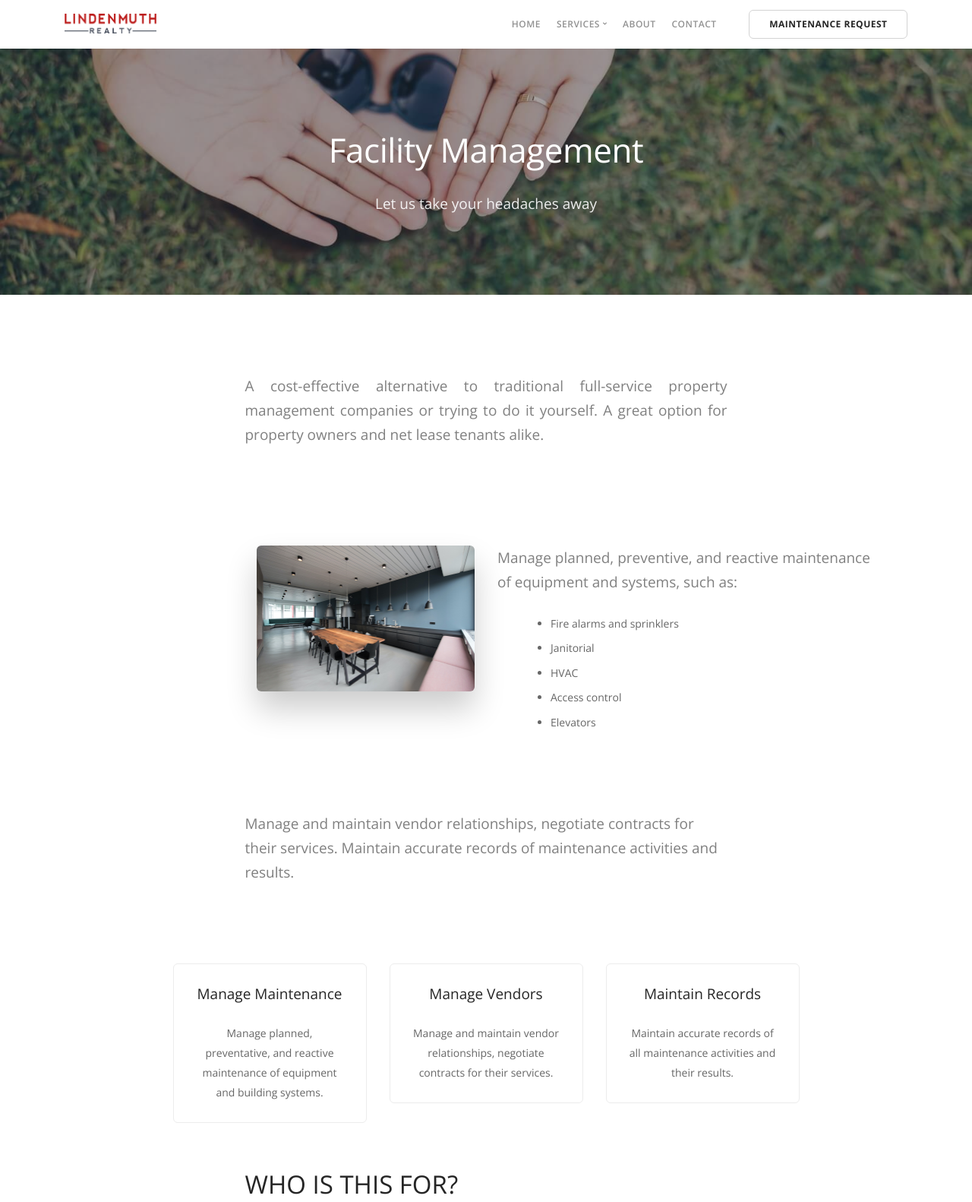
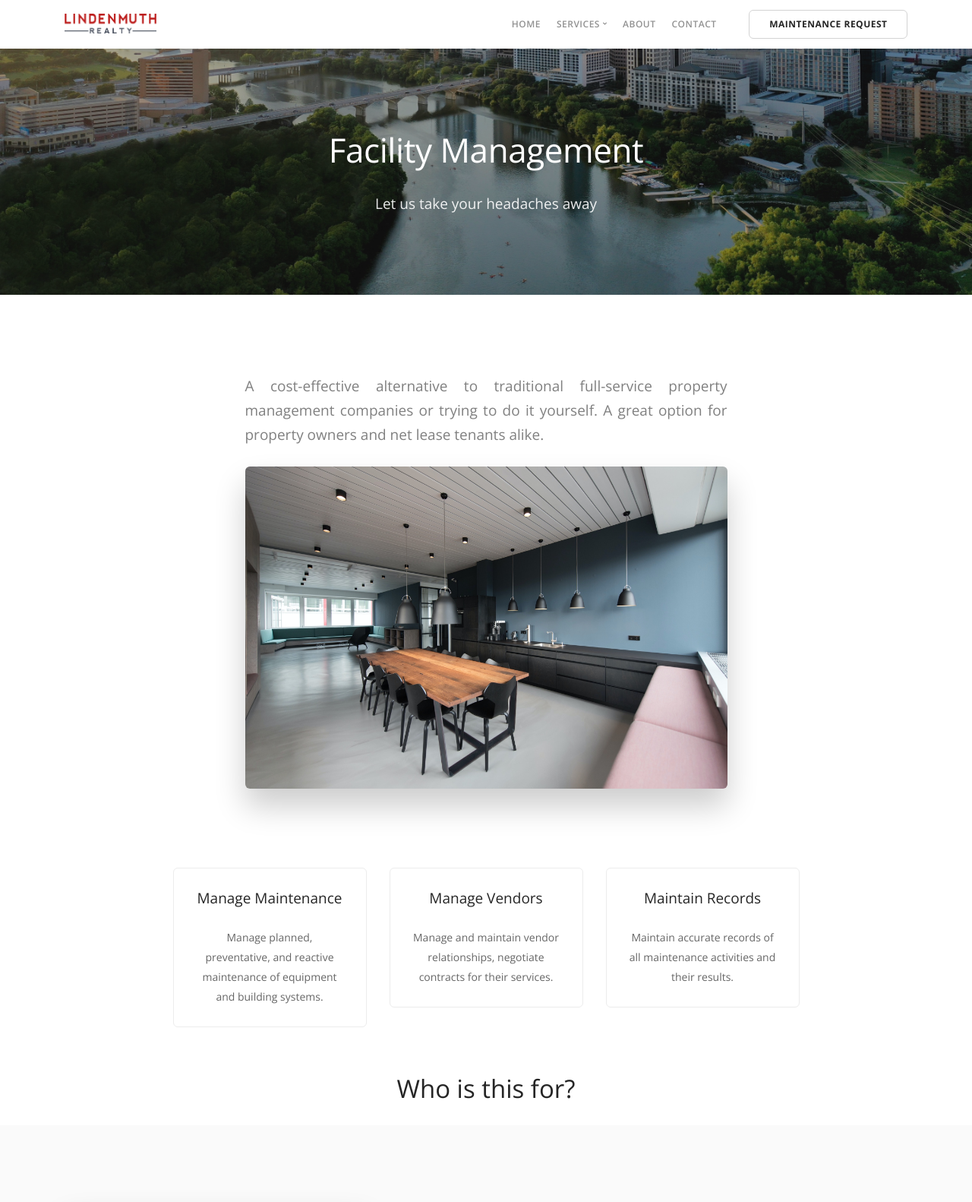
Before and after one commit to Euaell/Lindenmuth_Deploy, a PHP site: page /fm.html in a window 1280 px wide. Shown: the top 1582 px of the page at 76% size. Run offline with PHP 8.4, Linux system fonts and the light colour scheme; some web fonts are replaced.

Commit message:
Progress on revision 2

```diff
--- a/css/custom.css
+++ b/css/custom.css
@@ -43,22 +43,74 @@
 
   width: 100%;
   text-align: center;
-  color: green;
+  color: #7D9CAE;
 }
 
 .pm-table {
     display: table;
+    border-collapse: collapse;
 }
 
+.pm-table td, .pm-table th {
+    border: none;
+}
+
+.pm-table td:nth-child(even) {
+    background-color: #f5f5f5; /* gray */
+}
+.pm-table td:nth-child(odd) {
+    background-color: #ffffff; /* white */
+}
+
+.pm-table th:nth-child(even) {
+    background-color: #f5f5f5; /* gray */
+}
+
+.pm-table th:nth-child(odd) {
+    background-color: #ffffff; /* white */
+}
+
+/* set the width for the table columns */
+
+
 .btn--primary {
-    background-color: #BC1C1B !important;
-    border-color: #BC1C1B !important;
+    background-color: #7D9CAE !important;
+    border-color: #7D9CAE !important;
 }
 
 .link--primary {
-    color: #BC1C1B;
+    color: #7D9CAE;
 }
 
 .color--primary {
-    color: #BC1C1B !important;
+    color: #7D9CAE !important;
 }
+
+.contact-address {
+    padding-left: 3rem;
+}
+
+.home-image-link {
+   margin-bottom: 1.85714286em !important;
+}
+
+.home-image-title {
+    transition: all 0.3s ease;
+}
+
+.home-image-title:hover {
+    font-weight: 500;
+    text-decoration: none;
+}
+.table-container {
+    overflow-x: auto;
+}
+
+.image-padding-remove {
+    padding-left: 0 !important;
+}
+
+.table-button {
+    padding-left: 1rem;
+    padding-right: 1rem;
+}
--- a/fm.html
+++ b/fm.html
@@ -125,7 +125,7 @@
         <div class="main-container">
             <section class="text-center imagebg" data-overlay="4">
                 <div class="background-image-holder background--bottom">
-                    <img alt="background" src="img/landing-3.jpg" />
+                    <img alt="background" src="img/austin-bg-2.jpg" />
                 </div>
                 <div class="container">
                     <div class="row">
@@ -143,37 +143,12 @@
             <section class="">
                 <div class="container">
                     <div class="row justify-content-around">
-                        <div class="col-md-8 col-lg-7">
+                        <div class="col-7">
                             <p class="lead full-justify">A cost-effective alternative to traditional full-service property management companies or trying to do it yourself. A great option for property owners and net lease tenants alike.</p>
 
-                            <section class="switchable feature-large mt--0">
-                                <div class="container mt--0 mb--0">
-                                    <div class="row justify-content-around">
-                                        <div class="col-md-12 col-lg-10">
-                                            <div class="mt--0">
-                                                <p class="lead">Manage planned, preventive, and reactive maintenance of equipment and systems, such as:</p>
-                                                <ul class="list--loose lindenmuth-list">
-                                                    <li>Fire alarms and sprinklers</li>
-                                                    <li>Janitorial</li>
-                                                    <li>HVAC</li>
-                                                    <li>Access control</li>
-                                                    <li>Elevators</li>
-                                                </ul>
-                                            </div>
-                                        </div>
-                                        <div class="col-md-6">
-                                            <img alt="Facility Management Image" class="border--round box-shadow-wide" src="img/facility-managment.jpg" />
-                                        </div>
-                                    </div>
-                                    <!--end of row-->
-                                </div>
-                                <!--end of container-->
-                            </section>
-
-                            <p class="lead">
-                                Manage and maintain vendor relationships, negotiate contracts for their services.
-                                Maintain accurate records of maintenance activities and results.
-                            </p>
+                            <div class="col-12 image-padding-remove">
+                                <img alt="Facility Management Image" class="border--round box-shadow-wide" src="img/facility-managment.jpg" />
+                            </div>
                         </div>
                     </div>
                 </div>
@@ -212,74 +187,86 @@
                 <!--end of container-->
             </section>
 
-            <section class="">
+            <h2 class="text-center">Who is this for?</h2>
+
+            <section class="feature-large switchable bg--secondary">
                 <div class="container">
-                    <div class="row justify-content-around">
-                        <div class="col-md-8 col-lg-7">
-                            <h2 class="type--uppercase">Who is this for?</h2>
-                            <ul class="list--loose lindenmuth-list-2">
-                                <!-- <li>
-                                    <p class="lead">On Demand Maintenance Services</p>
-                                    <ul class="list--loose lindenmuth-list">
-                                        <li>
-                                            <p class="lead">All our Facility Management options make use of our affiliated, fully-insured construction company. We can be the first-call labor and repair services for immediate needs.</p>
-                                        </li>
-                                        <li>
-                                            <p class="lead">Bullet points</p>
-                                            <ul class="list--loose lindenmuth-list-3">
-                                                <li>
-                                                    <p class="lead">Ideal for both small tasks and larger projects</p>
-                                                </li>
-                                                <li>
-                                                    <p class="lead">Oversee significant maintenance or repair work</p>
-                                                </li>
-                                                <li>
-                                                    <p class="lead">Respond to emergency building issues</p>
-                                                </li>
-                                            </ul>
-                                        </li>
-                                    </ul>
-                                </li> -->
-                                <li>
-                                    <p class="lead">For Family offices, Absentee Owners, Mom-and-Pop Owners</p>
-                                    <ul class="list--loose lindenmuth-list">
-                                        <li>
-                                            <p class="lead">Outsource to us the supervision of repair calls, preventative maintenance schedules, and renovation projects. A cost-effective alternative for those who don’t want the maintenance management headaches. Let us help keep your asset or space performing at its full potential.</p>
-                                        </li>
-                                    </ul>
-                                </li>
-                                <li>
-                                    <p class="lead">For Net Lease Tenants</p>
-                                    <ul class="list--loose lindenmuth-list">
-                                        <li>
-                                            <p class="lead">For business owners responsible for their own repairs, we can act as your in-house real estate director for less than hiring someone full time. We are the single point of contact for your management team and employees for any issues related to your space. Additionally, we can help audit the annual operating expense (OPEX) or common area maintenance (CAM) pass throughs charged by the landlord.</p>
-                                        </li>
-                                    </ul>
-                                </li>
-
-                                <li>
-                                    <p class="lead">Or Something In Between?</p>
-                                    <ul class="list--loose lindenmuth-list">
-                                        <li>
-                                            <p class="lead">Just looking for someone to keep an eye on an asset? We have the boots on the ground who can help get you the information you need.</p>
-                                        </li>
-                                    </ul>
-                                </li>
-                            </ul>
+                    <div class="row justify-content-between">
+                        <div class="col-lg-5 col-md-6">
+                            <div class="heading-block">
+                                <h2>Family offices, Absentee Owners, Mom-and-Pop Owners.</h2>
+                            </div>
+                            <div class="text-block">
+                                <!-- <h5>Premium Design</h5> -->
+                                <p>
+                                    Outsource to us the supervision of repair calls, preventative maintenance schedules, and renovation projects. A cost-effective alternative for those who don’t want the maintenance management headaches. Let us help keep your asset or space performing at its full potential.
+                                </p>
+                            </div>
+                        </div>
+                        <div class="col-lg-6 col-md-6">
+                            <img alt="Image" class="border--round box-shadow-wide" src="img/owners.jpg" />
                         </div>
                     </div>
+                    <!--end of row-->
                 </div>
+                <!--end of container-->
+            </section>
+
+            <section class="feature-large switchable ">
+                <div class="container">
+                    <div class="row justify-content-between">
+                        <div class="col-lg-5 col-md-6">
+                            <div class="heading-block">
+                                <h2>Net-Lease Tenants.</h2>
+                            </div>
+                            <div class="text-block">
+                                <!-- <h5>Premium Design</h5> -->
+                                <p>
+                                    or business owners responsible for their own repairs, we can act as your in-house real estate director for less than hiring someone full time. We are the single point of contact for your management team and employees for any issues related to your space. Additionally, we can help audit the annual operating expense (OPEX) or common area maintenance (CAM) pass throughs charged by the landlord.
+                                </p>
+                            </div>
+                        </div>
+                        <div class="col-lg-6 col-md-6">
+                            <img alt="Image" class="border--round box-shadow-wide" src="img/tenants.jpg" />
+                        </div>
+                    </div>
+                    <!--end of row-->
+                </div>
+                <!--end of container-->
+            </section>
+
+            <section class="feature-large switchable bg--secondary">
+                <div class="container">
+                    <div class="row justify-content-between">
+                        <div class="col-lg-5 col-md-6">
+                            <div class="heading-block">
+                                <h2>Someone In Between.</h2>
+                            </div>
+                            <div class="text-block">
+                                <!-- <h5>Premium Design</h5> -->
+                                <p>
+                                    Just looking for someone to keep an eye on an asset? We have the boots on the ground who can help get you the information you need.
+                                </p>
+                            </div>
+                        </div>
+                        <div class="col-lg-6 col-md-6">
+                            <img alt="Image" class="border--round box-shadow-wide" src="img/austin-drone.jpg" />
+                        </div>
+                    </div>
+                    <!--end of row-->
+                </div>
+                <!--end of container-->
             </section>
 
             <section class="">
                 <div class="container">
                     <div class="row justify-content-center">
-                        <div class="col-md-12 col-lg-10">
+                        <div class="col-md-12 col-lg-12 table-container">
                             <table class="border--round table--alternate-column pm-table">
                                 <thead>
-                                    <tr>
+                                    <tr class="text-center">
                                         <th></th>
-                                        <th>Ad-Hoc Management</th>
+                                        <th>Facility Management Lite</th>
                                         <th>Facility Management</th>
                                         <th>Full Facility Management</th>
                                     </tr>
@@ -329,22 +316,22 @@
                                     </tr>
                                     <tr>
                                         <td></td>
-                                        <td>
-                                            <a class="btn btn--primary type--uppercase" href="contact.html">
+                                        <td class="justify-content-center text-center">
+                                            <a class="btn btn--primary table-button type--uppercase" href="contact.html">
                                                 <span class="btn__text">
                                                     Contact for a Quote
                                                 </span>
                                             </a>
                                         </td>
-                                        <td>
-                                            <a class="btn btn--primary type--uppercase" href="contact.html">
+                                        <td class="justify-content-center text-center">
+                                            <a class="btn btn--primary table-button type--uppercase" href="contact.html">
                                                 <span class="btn__text">
                                                     Contact for a Quote
                                                 </span>
                                             </a>
                                         </td>
-                                        <td>
-                                            <a class="btn btn--primary type--uppercase" href="contact.html">
+                                        <td class="justify-content-center text-center">
+                                            <a class="btn btn--primary table-button type--uppercase" href="contact.html">
                                                 <span class="btn__text">
                                                     Contact for a Quote
                                                 </span>
```
Also changed, not shown: about.html (+0 -16 lines), brokerage.html (+8 -5 lines), contact.html (+4 -33 lines), index.html (+6 -6 lines), pm.html (+18 -13 lines), services.html (+11 -3 lines), img/austin-bg-1.jpg (added), img/austin-bg-2.jpg (added), img/austin-bg-3.jpg (added), img/brokerage.jpg, 3 other files.
